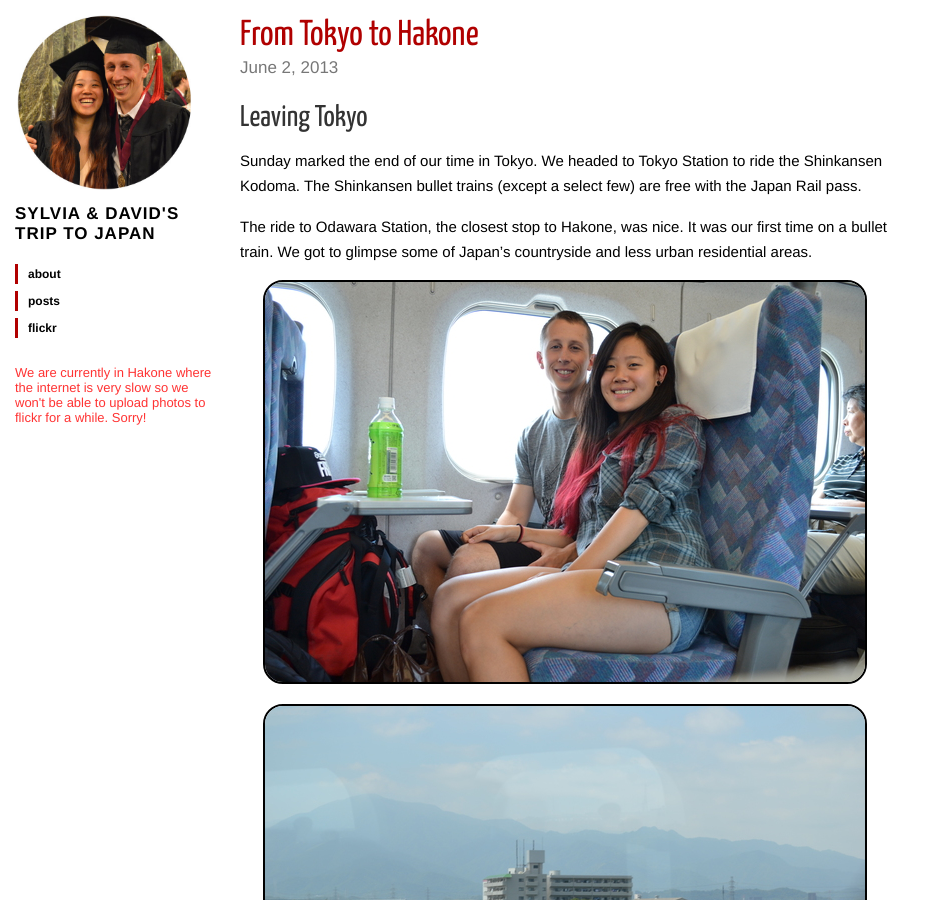
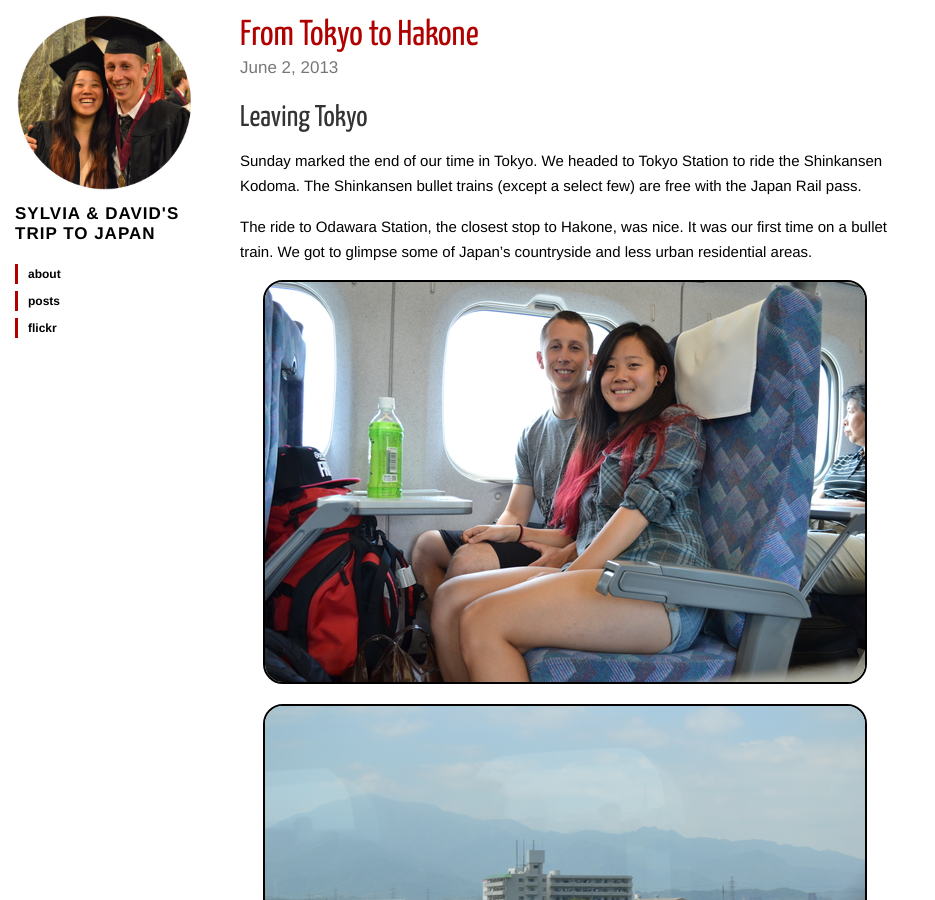
Before and after one commit to kasaharas/japan-blog, a Jekyll site: the page built from _posts/2013-06-04-from-tokyo-to-hakone.md, in a window 1280 px wide and 900 px high. Shown: the whole window, without its empty margins (0-935 px from the left). Built offline with Jekyll 4.4.1, drawn with Linux system fonts in a browser that asks for light colours; nearby versions of some CDN libraries; some of the changed lines change nothing that is shown.

Commit message:
Removed flickr warning and added link to flickr for a post

```diff
--- a/_layouts/layout.html
+++ b/_layouts/layout.html
@@ -45,13 +45,14 @@
         <li><a href="http://www.flickr.com/photos/96692645@N03/sets">flickr</a></li>
       </ul>
     </section>
-
+    <!--
     <section class="meta">
       <div style="color: #ff3333; font-size: 13px; padding-top:20px;">
 	We are currently in Hakone where the internet is very slow so we won't be able to
 	upload photos to flickr for a while. Sorry!
       </div>
     </section>
+    -->
   </section>
 
     {{ content }}
--- a/_posts/2013-06-04-from-tokyo-to-hakone.md
+++ b/_posts/2013-06-04-from-tokyo-to-hakone.md
@@ -5,6 +5,7 @@ date: 2013-06-02
 description: "Leaving Tokyo we catch a ride on the bullet train and head to the
               hot springs of Hakone! We turn into geishas."
 image: /images/previews/04.jpg
+flickr: http://www.flickr.com/photos/96692645@N03/sets/72157633946801377/
 category:
 tags: [Hakone]
 ---
```
Also changed, not shown: images/previews/03.jpg, 1 other file.
